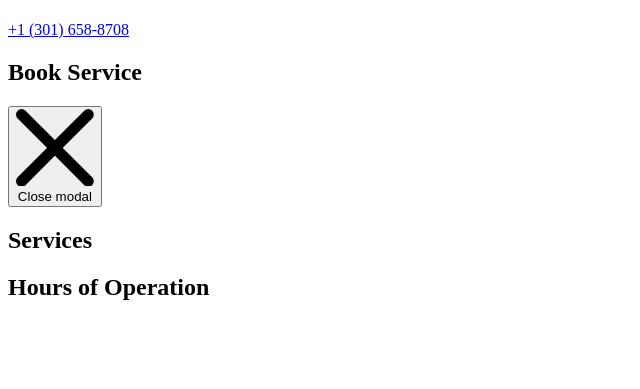
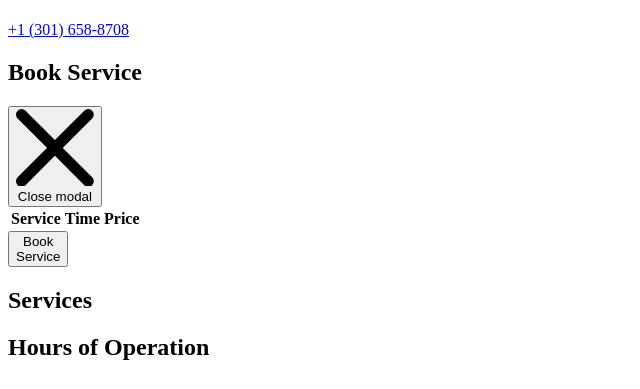
Before and after one commit to peterdemin/seattle-beauty-lounge, a Python web app: template source/templates/01-index.html in a window 1280 px wide. Shown: the part 3177-3566 px from the top of the page, without its empty margins (0-640 px from the left). Before the commit the page ends 3477 px from the top, so only its background shows below. Run offline with Jinja, Linux system fonts and the light colour scheme; the template is opened without the code that fills it, so the values that code supplies are empty.

Commit message:
Add table of services and Book Service button

```diff
--- a/source/templates/01-index.html
+++ b/source/templates/01-index.html
@@ -45,6 +45,8 @@
     </div>
     <section>
         <div class="w-fit mx-auto">
+          <div class="flex items-center">
+           <div>
             <a class="flex my-2 items-center" href="https://maps.app.goo.gl/zarAGzf5JcqtUXY68">
               <div class="p-2 mx-2 rounded-full bg-primary">
                 <svg class="fill-current inline w-6 h-6 m-1 text-neutral" version="1.1" xmlns="http://www.w3.org/2000/svg" viewBox="0 0 354 354">
@@ -66,8 +68,10 @@
               <p class="underline">+1 (301) 658-8708</p>
             </a>
            </div>
+           {% include "05-book.html" %}
+          </div>
+        </div>
     </section>
-    {% include "05-book.html" %}
     {% include "02-services.html" %}
     {% include "04-hours.html" %}
     <section class="bg-neutral py-8">
--- a/source/templates/02-services.html
+++ b/source/templates/02-services.html
@@ -5,7 +5,36 @@
     </h2>
     <div class="grid mx-auto xl:grid-cols-3 md:grid-cols-2 grid-cols-1 gap-x-8 gap-y-40">
       {% for service in services %}
-        {% include "03-service.html" %}
+        <div class="sm:max-w-md sm:rounded bg-neutral">
+            {% if service.image.url %}
+              {% if service.url %}<a href="{{ service.url }}">{% endif %}
+              <img class="w-full max-h-96 aspect-video object-cover object-top sm:rounded " src="{{ service.image.url }}" alt="{{ service.title }}">
+              {% if service.url %}</a>{% endif %}
+            {% endif %}
+            <div class="pb-4">
+              <h2 class="w-full py-2 px-4 text-3xl text-primary">
+                {% if service.url %}<a href="{{ service.url }}">{% endif %}
+                {{ service.title }}
+                {% if service.url %}</a>{% endif %}
+              </h2>
+              <p class="text-stone-900 px-4 text-base mb-5">
+                {{ service.short_text }}
+              </p>
+              <div class="px-4 flex items-center place-content-end">
+                <div class="text-stone-900 text-xl text-base p-5 flex flex-col items-end justify-center">
+                    <div>{{ service.duration }}</div>
+                    <div>{{ service.price }}</div>
+                </div>
+                <button
+                    class="book-btn mx-2 px-5 aspect-square rounded-full text-2xl font-bold bg-primary text-neutral shadow drop-shadow-lg"
+                    data-service-id="{{ service.title }}"
+                    data-duration="{{ service.duration_min }}"
+                    type=button>
+                        Book
+                </button>
+              </div>
+            </div>
+        </div>
       {% endfor %}
     </div>
   </div>
--- /dev/null
+++ b/source/templates/03-service-list.html
@@ -0,0 +1,24 @@
+<table class="table-auto max-w-lg mx-auto text-xl">
+<thead>
+  <tr>
+    <th class="py-2 font-medium text-left">Service</th>
+    <th class="py-2 font-medium text-right">Time</th>
+    <th class="py-2 font-medium text-right">Price</th>
+  </tr>
+</thead>
+<tbody class="divide-y divide-slate-700">
+  {% for service in services %}
+    {% if service.index == 1 %}
+      <tr><td colspan="3" class="py-2 font-medium text-center">{{ service.category_name }}</td></tr>
+    {% endif %}
+    <tr class="book-btn cursor-pointer"
+        data-service-id="{{ service.title }}"
+        data-duration="{{ service.duration_min }}"
+    >
+      <td class="pr-4">{{ service.title }}</td>
+      <td class="text-right">{{ service.duration }}</td>
+      <td class="pl-4 text-right">{{ service.price }}</td>
+    </tr>
+  {% endfor %}
+</tbody>
+</table>
--- a/source/templates/05-book.html
+++ b/source/templates/05-book.html
@@ -16,5 +16,11 @@
         </div>
         <!-- Modal body -->
         <div class="max-w-md mx-auto text-black text-lg" id="book"></div>
+        <div class="hidden" id="service-table">{% include "03-service-list.html" %}</div>
     </div>
 </div>
+<button
+    class="book-btn mx-2 px-5 aspect-square rounded-full text-2xl font-bold bg-primary text-neutral shadow drop-shadow-lg"
+    type=button>
+  Book<br/>Service
+</button>
```
Also changed, not shown: frontend.py (+18 -0 lines), source/scripts/BookingWizard.jsx (+12 -2 lines), source/templates/03-service.html (deleted, +0 -30 lines). Lines whose indentation alone changed are shown as unchanged.
